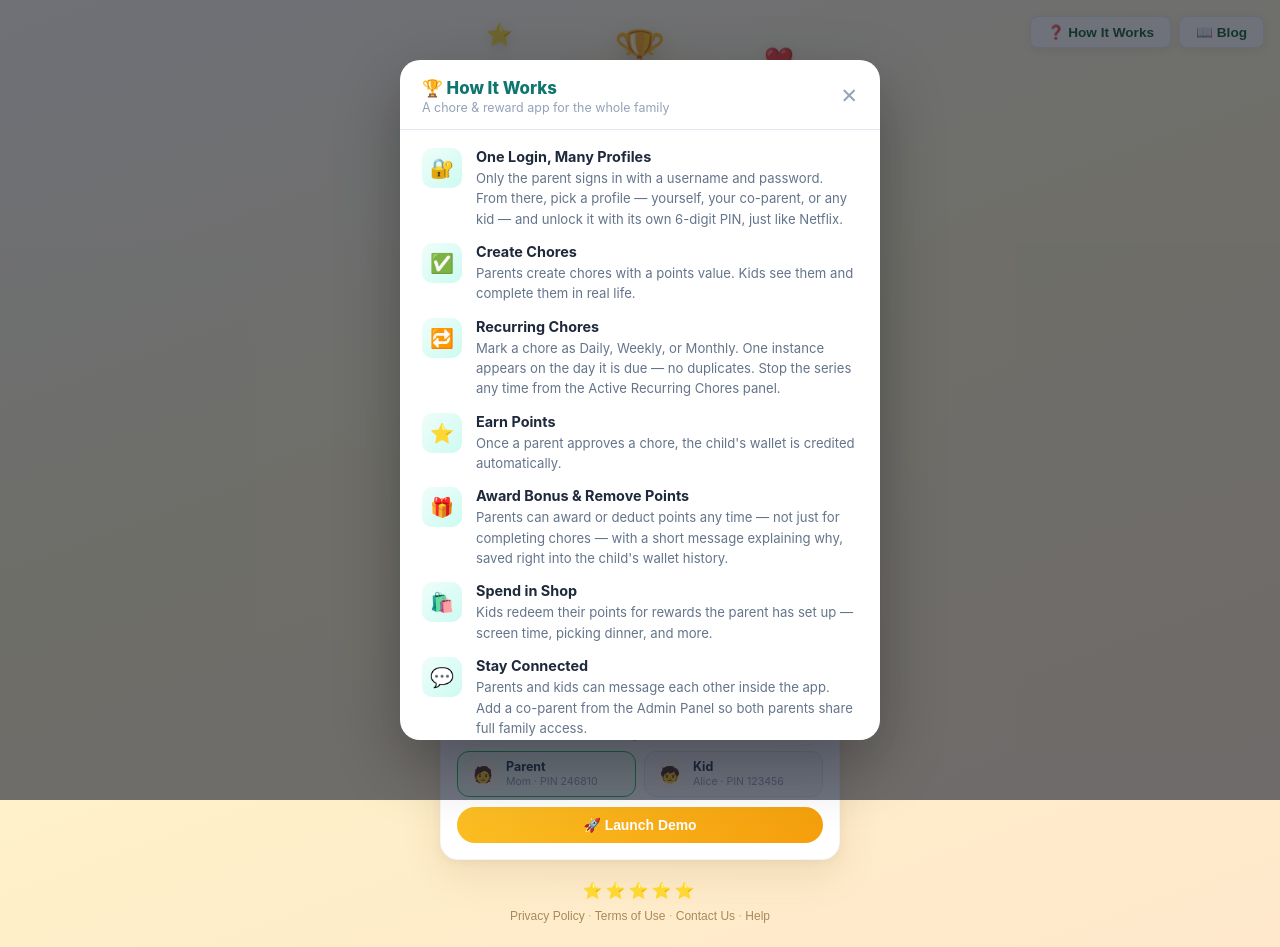
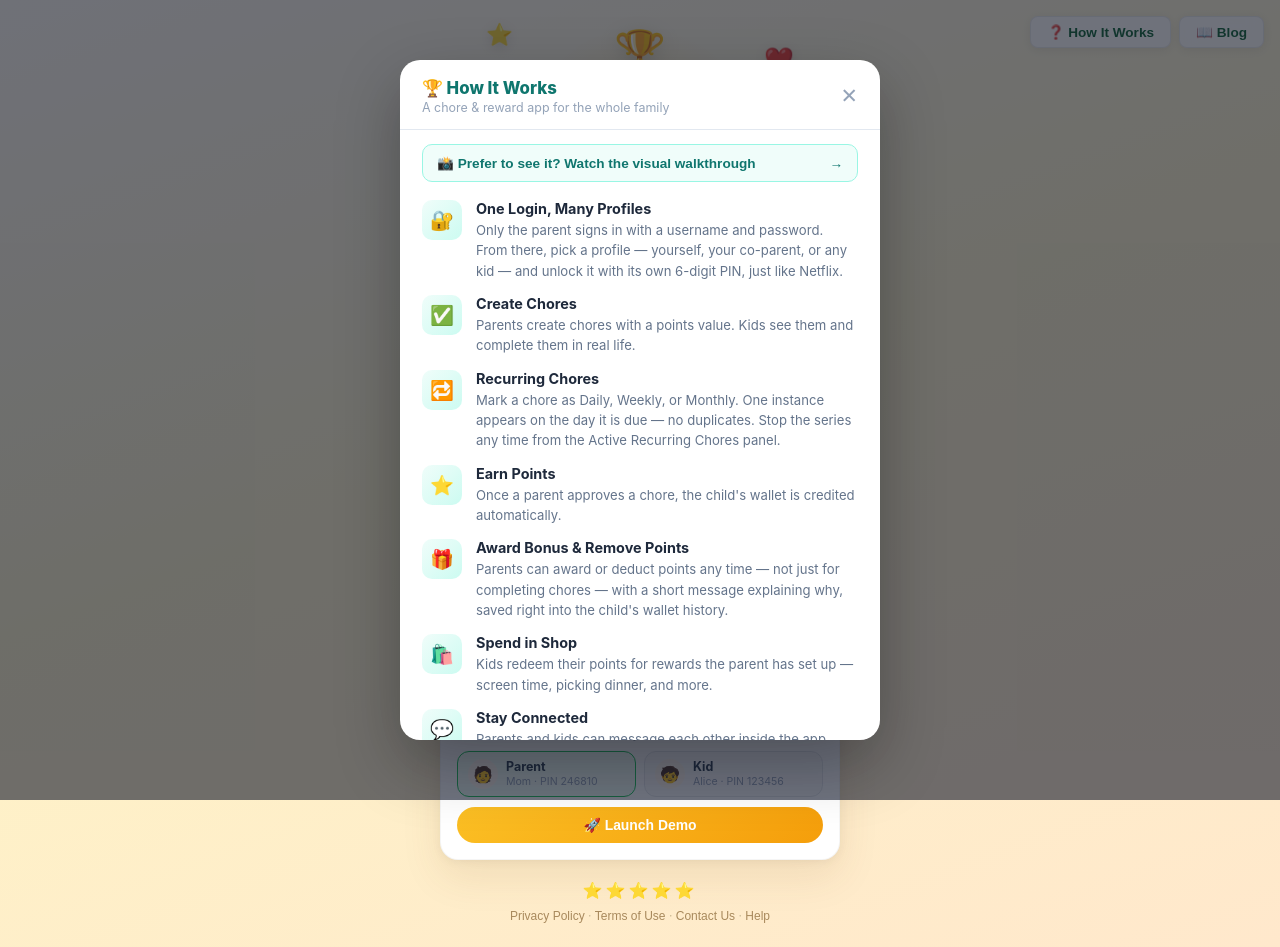
Before and after one commit to ravindragsingh/ParentShopee, a React (Vite) app in the folder frontend/: page / in a window 1280 px wide. Both pictures are taken after a click on the button "❓ How It Works". Built offline with nearby package versions, Linux system fonts and the light colour scheme; no server answers.

Commit message:
Move How It Works walkthrough link to the top of the modal
Was at the bottom of the scrollable card list, easy to miss. Now it's
a highlighted banner right below the header, visible immediately
without scrolling.

Co-Authored-By: Claude Sonnet 5 <noreply@anthropic.com>

```diff
--- a/frontend/src/components/Login.jsx
+++ b/frontend/src/components/Login.jsx
@@ -713,6 +713,22 @@ function HowItWorksModal({ onClose }) {
           <button onClick={onClose} style={{ background: 'none', border: 'none', fontSize: '1.3rem', cursor: 'pointer', color: '#94a3b8', lineHeight: 1 }}>✕</button>
         </div>
 
+        {/* Walkthrough CTA */}
+        <div style={{ padding: '14px 22px 0' }}>
+          <button
+            onClick={() => { onClose(); navigate('/blog/how-to-use-reward-ur-kids') }}
+            style={{
+              display: 'flex', alignItems: 'center', justifyContent: 'space-between', gap: 10,
+              width: '100%', boxSizing: 'border-box', padding: '10px 14px',
+              background: '#f0fdfa', border: '1px solid #99f6e4', borderRadius: 10,
+              color: '#0f766e', fontWeight: 700, fontSize: '0.85rem', cursor: 'pointer', textAlign: 'left',
+            }}
+          >
+            <span>📸 Prefer to see it? Watch the visual walkthrough</span>
+            <span>→</span>
+          </button>
+        </div>
+
         {/* Cards */}
         <div style={{ overflowY: 'auto', padding: '18px 22px 22px', display: 'flex', flexDirection: 'column', gap: 14 }}>
           {LOGIN_HELP_CARDS.map(c => (
@@ -729,12 +745,6 @@ function HowItWorksModal({ onClose }) {
           <div style={{ marginTop: 6, padding: '10px 14px', background: '#f0fdfa', borderRadius: 10, fontSize: '0.8rem', color: '#115e59' }}>
             👑 <strong>Parents</strong> register an account · 🔒 <strong>Every profile is PIN-protected</strong> — kids, co-parent, even the parent's own — so switching profiles always locks the device
           </div>
-          <button
-            onClick={() => { onClose(); navigate('/blog/how-to-use-reward-ur-kids') }}
-            style={{ marginTop: 2, background: 'none', border: 'none', padding: 0, color: '#0d9488', fontWeight: 700, fontSize: '0.85rem', textAlign: 'left', cursor: 'pointer', textDecoration: 'underline', textUnderlineOffset: 3 }}
-          >
-            📸 Prefer to see it? Watch the visual walkthrough →
-          </button>
         </div>
       </div>
     </div>,
```
